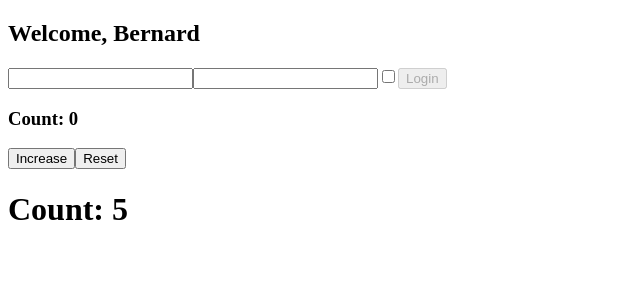
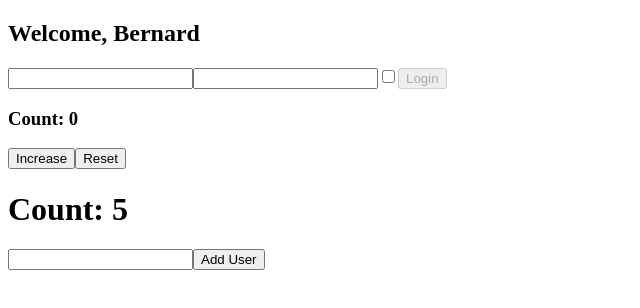
Before and after one commit to hawkydawky/react-exercises, a React (Create React App) app: page /users/hawkydawky in a window 1280 px wide. Shown: the top 308 px of the page, without its empty margins (0-640 px from the left). Built offline with nearby package versions, Linux system fonts and the light colour scheme; no server answers.

Commit message:
useeffect-04

```diff
--- a/src/App.js
+++ b/src/App.js
@@ -4,6 +4,7 @@ import { Login } from "./Login";
 import { ClickCounter } from "./ClickCounter";
 import { Counter } from "./Counter";
 import { Githubuser } from "./GithubUser";
+import { GithubUserList } from "./GithubUserList";
 
 export function App() {
     return (
@@ -12,7 +13,7 @@ export function App() {
         <Login />
         <ClickCounter onCounterChange={(count) => console.log(`Counter equals to ${count}`)}/>
         <Counter />
-        <Githubuser />
+        <GithubUserList />
       </div>
     );
 }
--- a/src/GithubUser.js
+++ b/src/GithubUser.js
@@ -1,6 +1,6 @@
 import { useEffect, useState } from "react"
 
-export function Githubuser({ username = "hawkydawky" }) {
+export function Githubuser({ username }) {
 
     const [data, setData] = useState(null)
 
@@ -16,7 +16,7 @@ export function Githubuser({ username = "hawkydawky" }) {
 
     return (
         <div>
-            {data && <h2>{data.name}</h2> }
+            {data && <h2>{data.login}</h2> }
             {data && <a href={data.html_url}>{data.html_url}</a> }
             {data && <p>Public repo count: {data.public_repos}</p>}
         </div>
--- /dev/null
+++ b/src/GithubUserList.js
@@ -0,0 +1,25 @@
+import { useEffect, useState } from "react"
+import { Githubuser } from "./GithubUser";
+
+export function GithubUserList () {
+    const [usersArr, setUsers] = useState([]);
+    const [inputValue, setInputValue] = useState("");
+
+    function handleAddUser() {
+        setUsers([...usersArr, inputValue]);
+        setInputValue("");
+    }
+
+        function handleInputChange(event) {
+            setInputValue(event.target.value);
+        }
+
+
+    return (
+        <div>
+            <input type="text" onChange={handleInputChange} value={inputValue}/>
+            <button onClick={handleAddUser}>Add User</button>
+            <ul>{usersArr.map((user, index) => <li key={index}><Githubuser username={user}/></li> )}</ul>
+        </div>
+    )
+}
```
